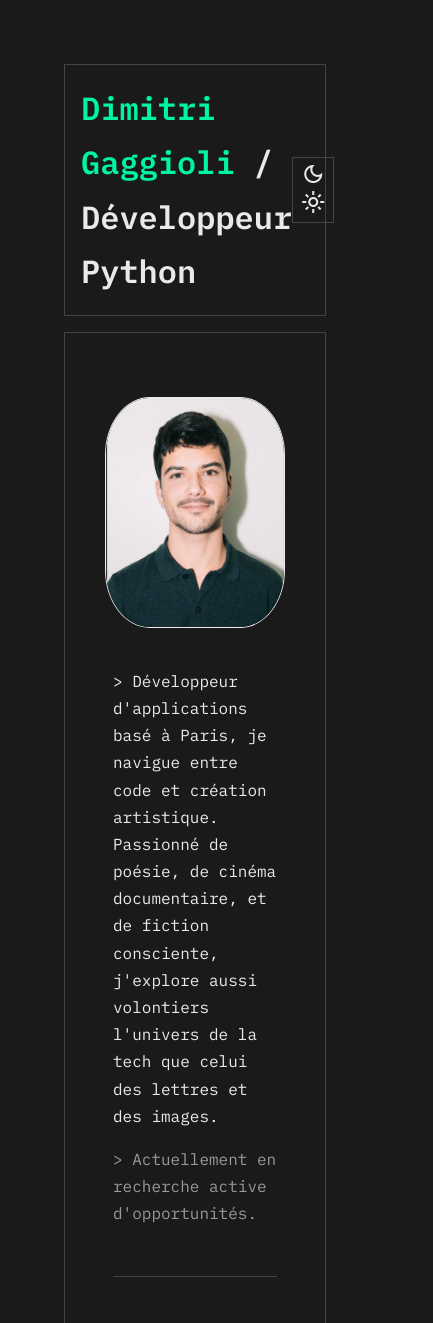
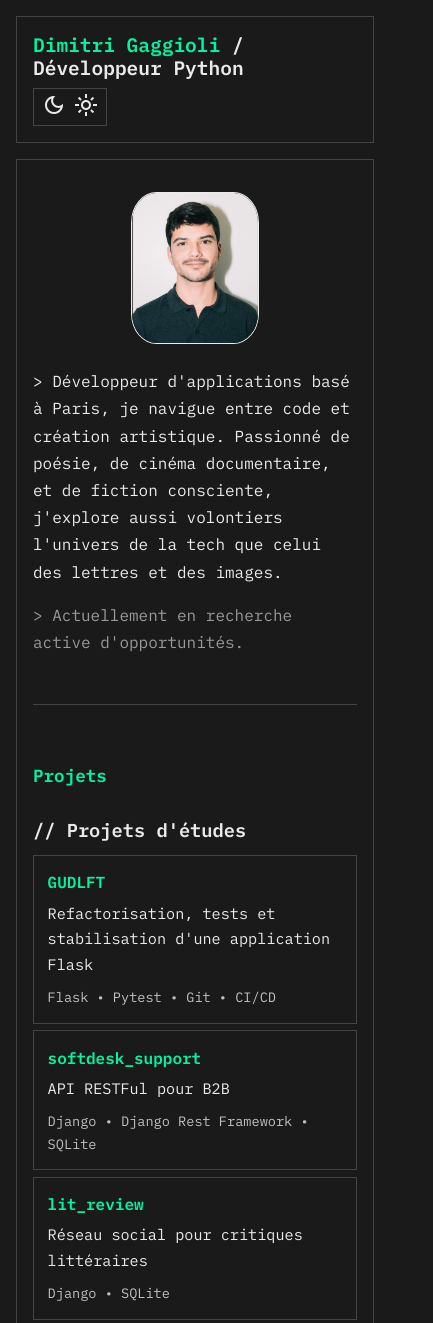
Before and after one commit to dim-gggl/portfolio, a plain HTML site: page index.html in a window 390 px wide. Shown: the top 1323 px of the page, 433 px wide, since content can reach past the window. Drawn offline with nearby package versions, Linux system fonts and the light colour scheme.

Commit message:
Updates in the style

```diff
--- a/static/style.css
+++ b/static/style.css
@@ -281,9 +281,6 @@ body {
 
 /* Inline | file:///Users/dim-gggl/~/Dev%20Tools/portfolio/index.html */
 
-h3 {
-}
-
 #projects-container, ::before, ::after {
   padding-top: 0rem;
 }
@@ -291,3 +288,39 @@ h3 {
 #projects-container h3 {
   margin: 2rem auto 0.6rem auto;
 }
+
+/* --- Responsive (Téléphone) --- */
+@media (max-width: 600px) {
+    html, body { overflow-x: hidden; }
+    body { padding: 1rem; }
+    .content-wrapper { padding: 1rem; }
+    .data-section { padding: 1.5rem 0; }
+
+    .header-content { flex-wrap: wrap; gap: 0.5rem; }
+    .header-content > h1 { font-size: clamp(1.05rem, 5vw, 1.25rem); line-height: 1.2; margin: 0; }
+    #theme-toggle { padding: 0.25rem 0.5rem; }
+
+    .intro-section { gap: 1rem; }
+    .hero-portrait { width: 128px; height: auto; border-radius: 20%; }
+
+    .section-title { font-size: 1.1rem; }
+    #projects-container h3 { margin: 1.25rem 0 0.5rem 0; }
+    #projects-container .project-item { padding: 0.85rem; }
+    .project-title { font-size: 1rem; }
+    .project-intro { font-size: 0.95rem; }
+    .project-skills { font-size: 0.85rem; }
+
+    .parcours-grid, .competences-grid { grid-template-columns: 1fr; }
+    #skills-container ul { gap: 0.5rem; }
+    #skills-container ul li { font-size: 0.85rem; padding: 0.25rem 0.6rem; }
+
+    #contact-list { gap: 1rem; }
+}
+
+@media (max-width: 380px) {
+    body { padding: 0.75rem; }
+    .content-wrapper { padding: 0.75rem; }
+    .data-section { padding: 1.25rem 0; }
+    .hero-portrait { width: 104px; }
+    .section-title { font-size: 1rem; }
+}
```
